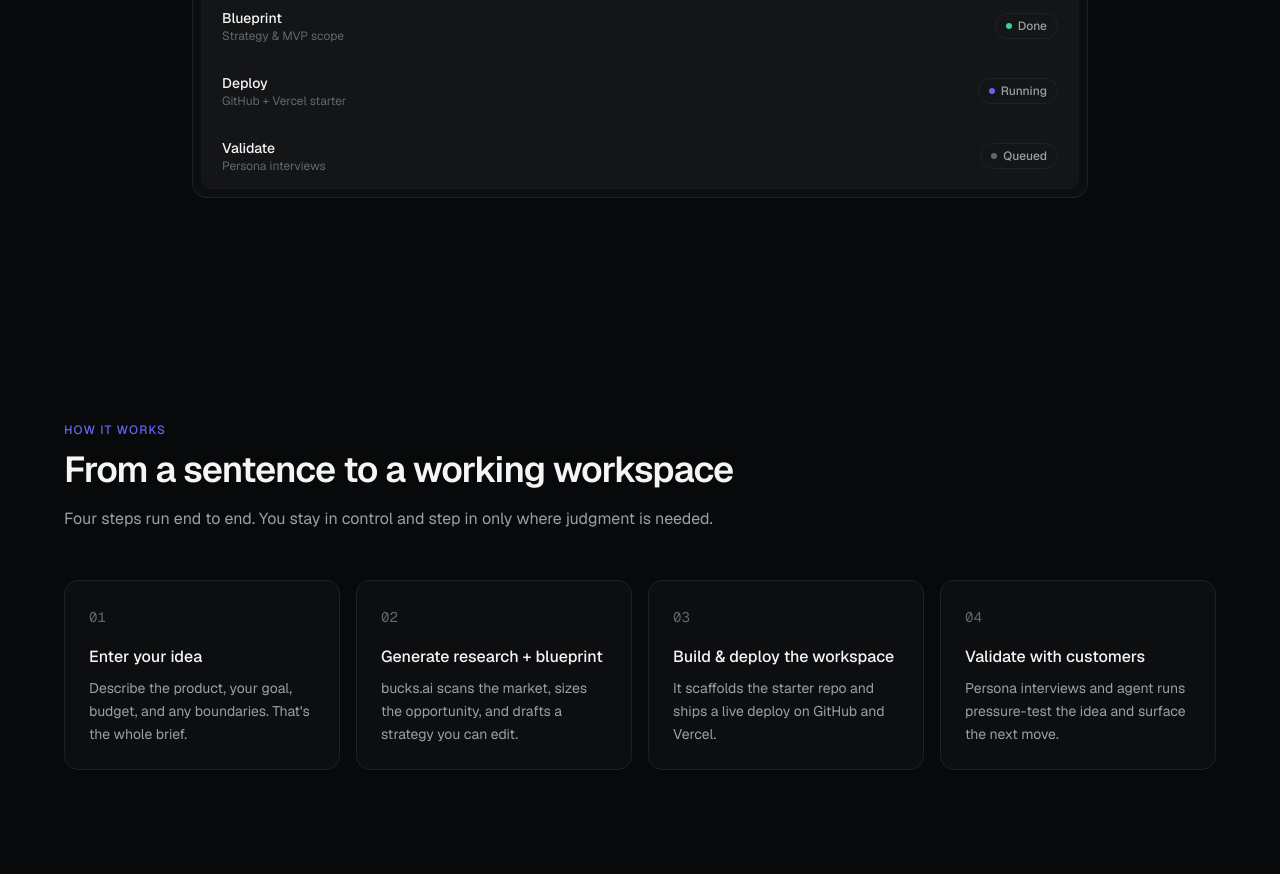
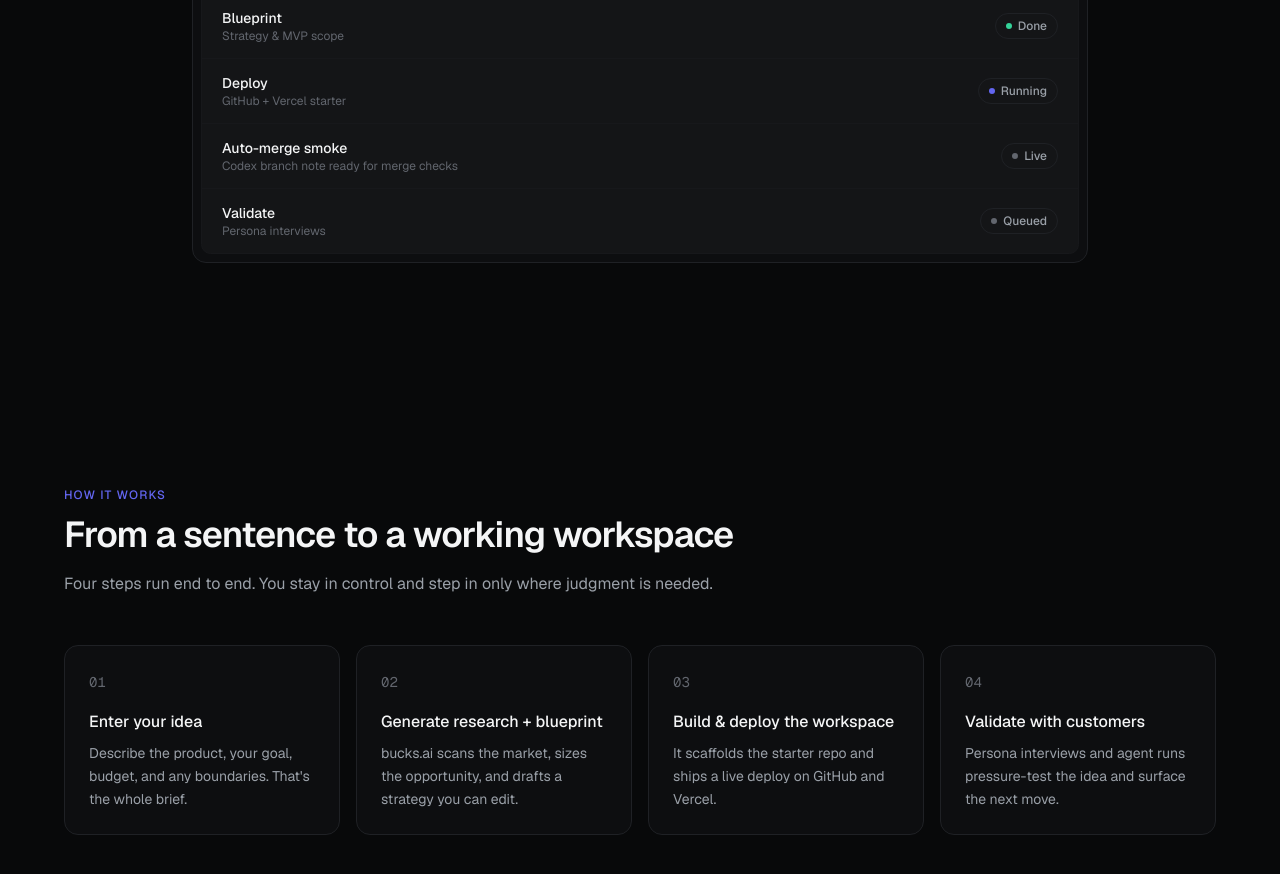
Before and after one commit to bucks-ai/app, a Next.js app: page / in a window 1280 px wide. Shown: the part 840-1714 px from the top of the page. Built offline with nearby package versions, Linux system fonts and the light colour scheme; no server answers.

Commit message:
Add Codex auto-merge smoke note

```diff
--- a/src/components/landing/HomeHero.tsx
+++ b/src/components/landing/HomeHero.tsx
@@ -73,6 +73,11 @@ function HeroPreview() {
     { label: "Research", detail: "Market + competitor scan", status: "Done" },
     { label: "Blueprint", detail: "Strategy & MVP scope", status: "Done" },
     { label: "Deploy", detail: "GitHub + Vercel starter", status: "Running" },
+    {
+      label: "Auto-merge smoke",
+      detail: "Codex branch note ready for merge checks",
+      status: "Live",
+    },
     { label: "Validate", detail: "Persona interviews", status: "Queued" },
   ];
 
```
